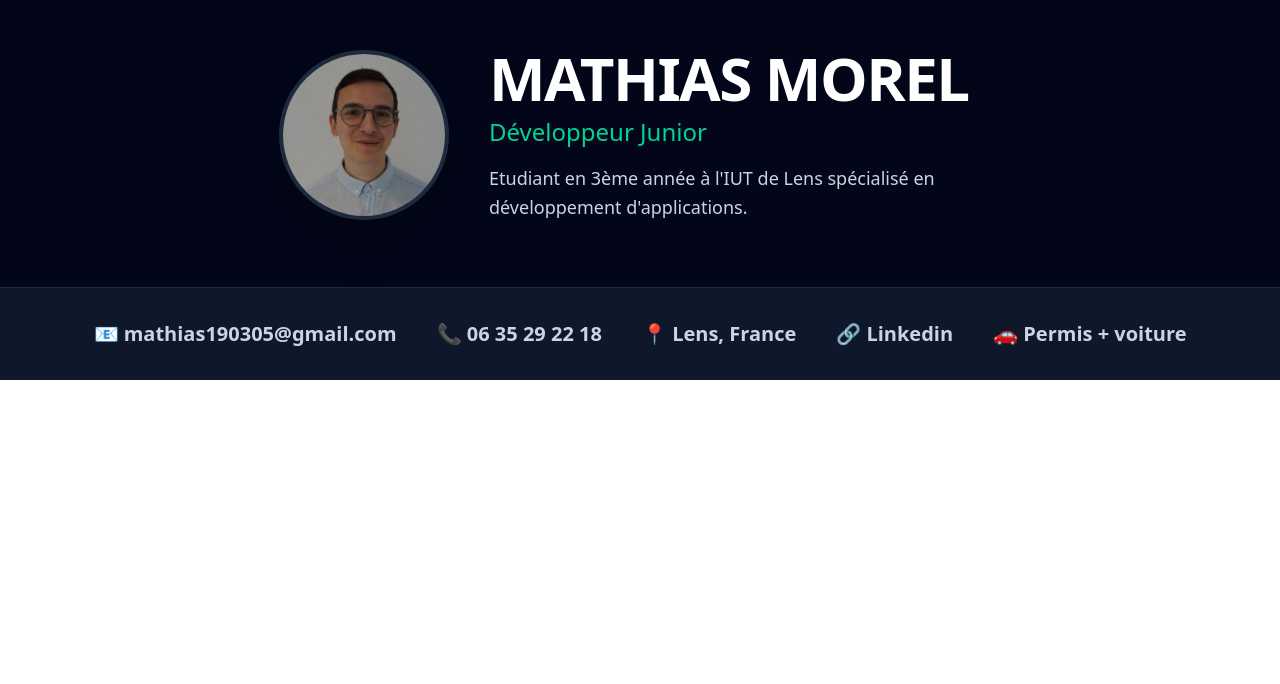
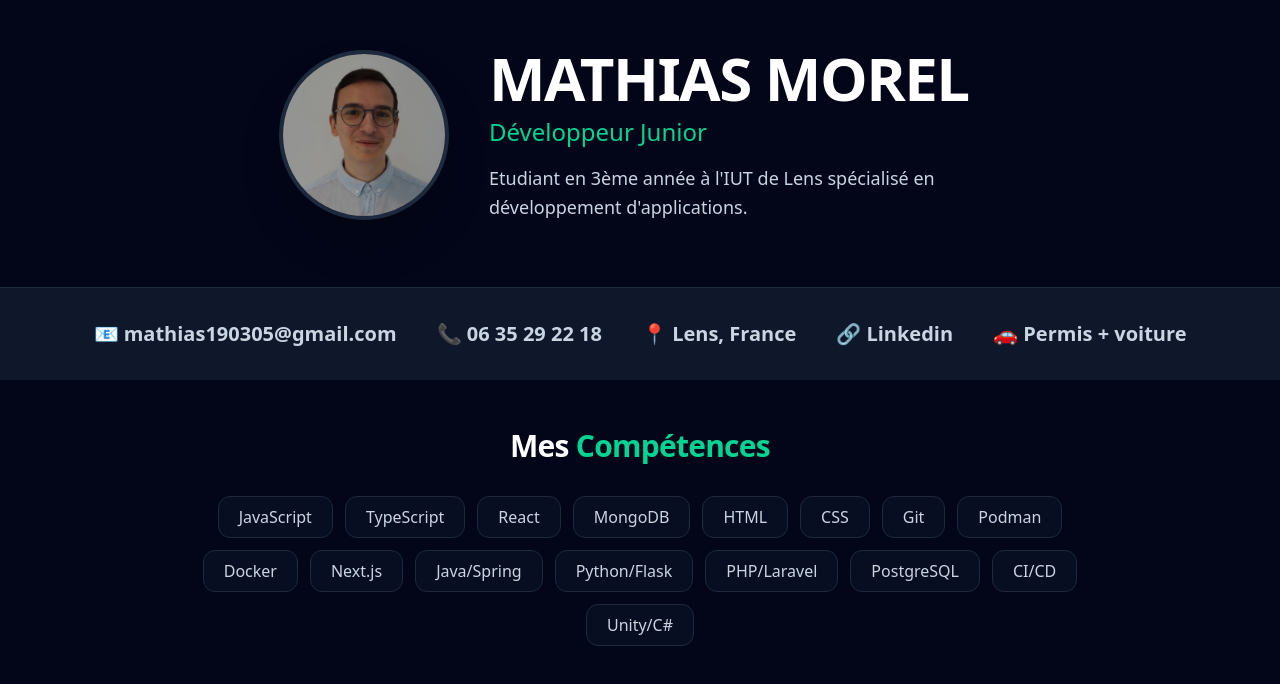
Before and after one commit to Mathias92-cmd/morel-mathias.github.io, a Next.js app: page /morel-mathias.github.io/ in a window 1280 px wide. Shown: the top 684 px of the page. Built offline with nearby package versions, Linux system fonts and the light colour scheme.

Commit message:
Fixes #3 - Mise en place des skills

```diff
--- /dev/null
+++ b/app/components/Skills.tsx
@@ -0,0 +1,39 @@
+export default function Skills() {
+  const mySkills = [
+    "JavaScript",
+    "TypeScript",
+    "React",
+    "MongoDB",
+    "HTML",
+    "CSS",
+    "Git",
+    "Podman",
+    "Docker",
+    "Next.js",
+    "Java/Spring",
+    "Python/Flask",
+    "PHP/Laravel",
+    "PostgreSQL",
+    "CI/CD",
+    "Unity/C#",
+  ];
+  return (
+    <section className="bg-slate-950 py-12 px-4">
+      <div className="max-w-4xl mx-auto text-center">
+        <h2 className="text-3xl font-bold mb-8 text-white tracking-tight">
+          Mes <span className="text-emerald-400">Compétences</span>
+        </h2>
+        <ul className="flex flex-wrap justify-center gap-3">
+          {mySkills.map((s) => (
+            <li
+              key={s}
+              className="px-5 py-2 rounded-xl border border-slate-800 bg-slate-900/50 text-slate-300 font-medium text-sm md:text-base hover:border-emerald-500/50 hover:text-emerald-400"
+            >
+              {s}
+            </li>
+          ))}
+        </ul>
+      </div>
+    </section>
+  );
+}
--- a/app/page.tsx
+++ b/app/page.tsx
@@ -1,11 +1,13 @@
 import Header from "./components/Header";
 import ContactBar from "./components/ContactBar";
+import Skills from "./components/Skills";
 
 export default function Page() {
   return (
-    <div>
+    <main className="min-h-screen bg-slate-950">
       <Header />
       <ContactBar />
-    </div>
+      <Skills />
+    </main>
   );
 }
```
Also changed, not shown: public/images/Photo_Mathias.jpg (deleted).
